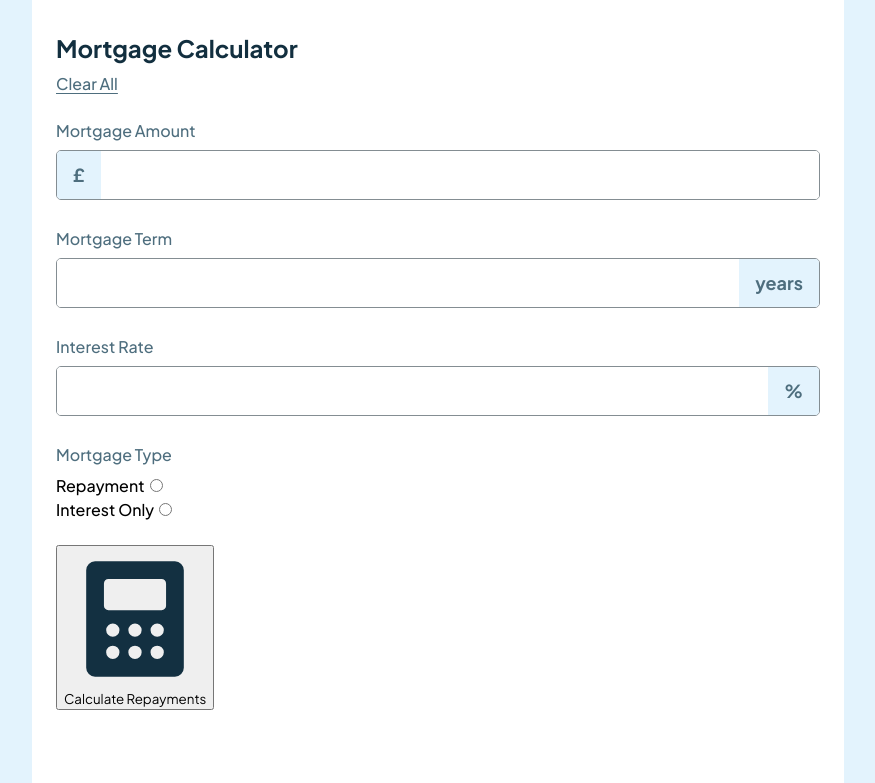
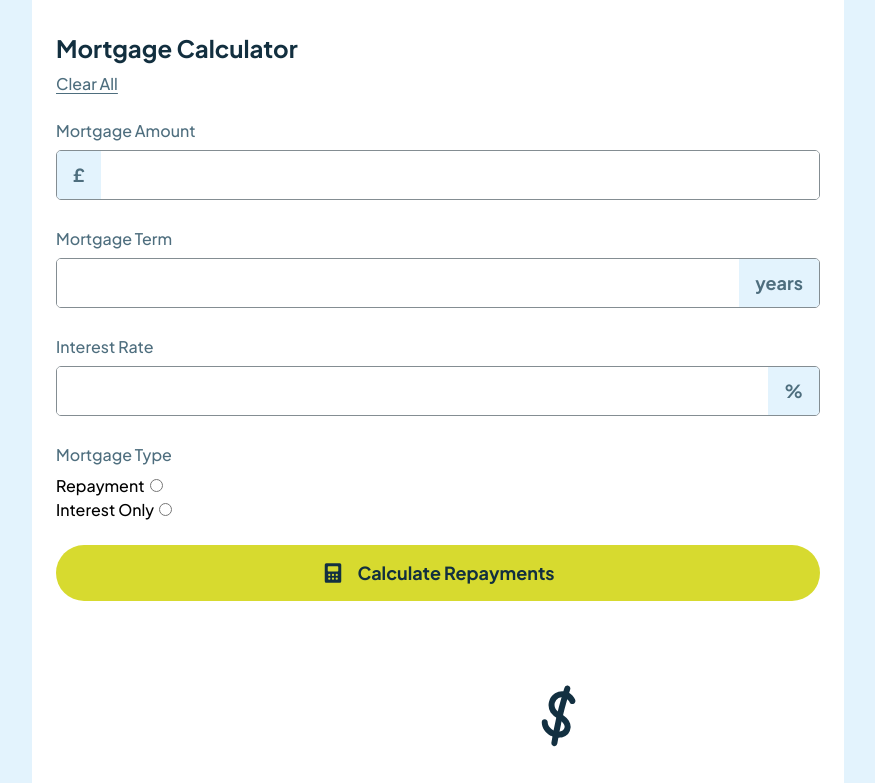
Before and after one commit to VenusY/frontend-mentor-mortgage-repayment-calculator, a React app: page / in a window 1280 px wide. Shown: the top 783 px of the page, without its empty margins (202-1077 px from the left). Built offline with nearby package versions, Linux system fonts and the light colour scheme.

Commit message:
Style calculate repayments button

```diff
--- a/src/components/CalculateButton.jsx
+++ b/src/components/CalculateButton.jsx
@@ -1,3 +1,5 @@
+import '../styles/scss/CalculateButton.scss';
+
 export default function CalculateButton() {
   return (
     <button type='button' className='calculate-button'>
--- /dev/null
+++ b/src/styles/scss/CalculateButton.scss
@@ -0,0 +1,25 @@
+@use './util' as u;
+
+.calculate-button {
+  display: flex;
+  justify-content: center;
+  align-items: center;
+  gap: 12px;
+  width: 100%;
+  padding: 16px;
+  background: var(--lime);
+  border: none;
+  border-radius: 1000px;
+
+  &__icon {
+    height: 24px;
+    width: auto;
+  }
+
+  &__text {
+    font-size: u.rem(18);
+    font-weight: var(--fw-bold);
+    line-height: 1;
+    color: var(--slate-900);
+  }
+}
```
